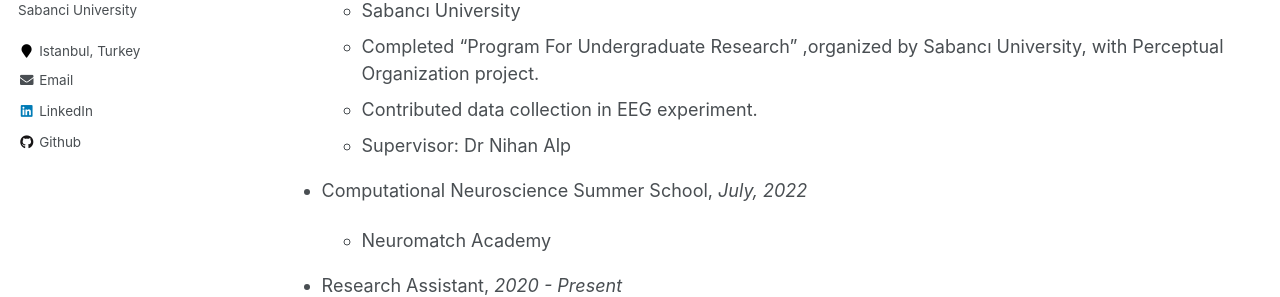
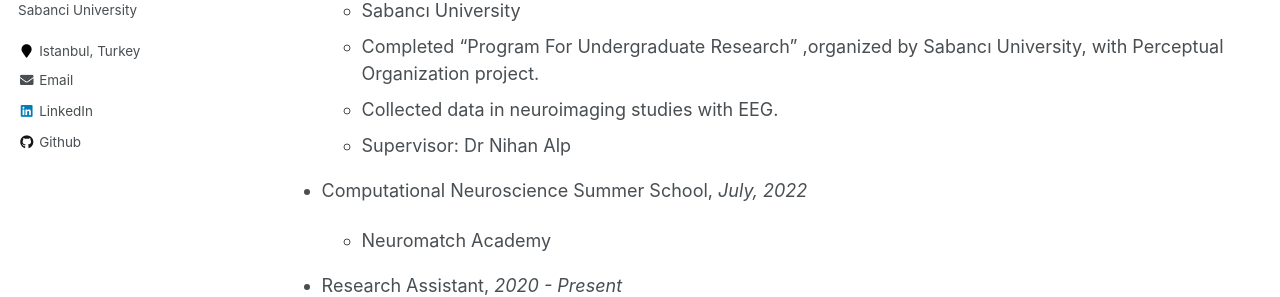
Before and after one commit to elifnozturkk/elifnozturkk.github.io, a Jekyll site: the page built from _pages/cv.md, in a window 1280 px wide and 1130 px high. Shown: the part 334-631 px from the top of the window. Built offline with Jekyll 4.4.1, drawn with Linux system fonts in a browser that asks for light colours.

Commit message:
updated cv1

```diff
--- a/_pages/cv.md
+++ b/_pages/cv.md
@@ -19,7 +19,7 @@ redirect_from:
 
   - Sabancı University
   - Completed "Program For Undergraduate Research" ,organized by Sabancı University, with Perceptual Organization project.
-  - Contributed data collection in EEG experiment.
+  - Collected data in neuroimaging studies with EEG.
   - Supervisor: Dr Nihan Alp
 
 - Computational Neuroscience Summer School, _July, 2022_
```
Also changed, not shown: _pages/about.md (+1 -0 lines).
